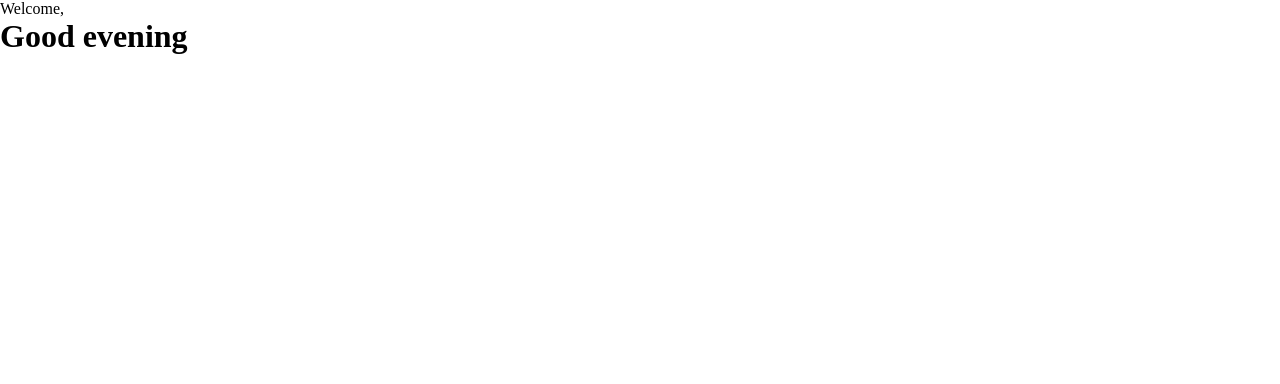
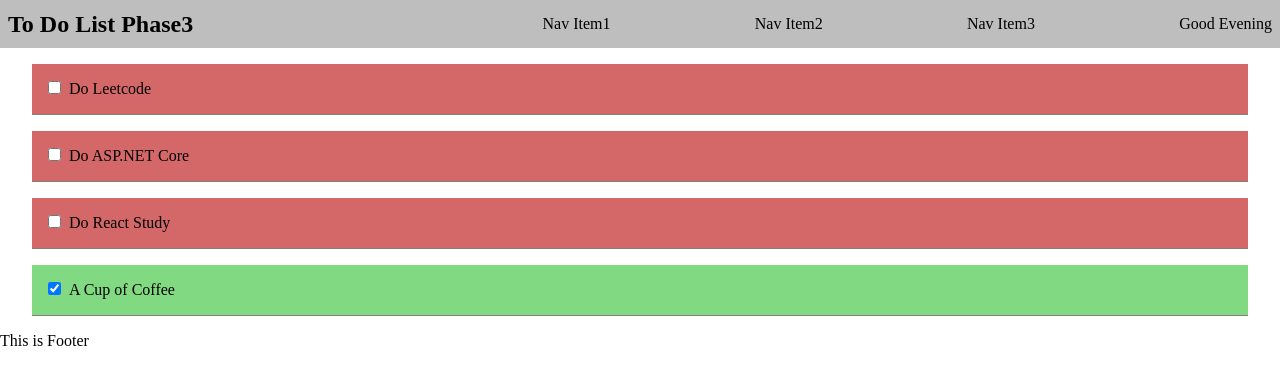
Before and after one commit to jhpp114/Front_End_CSS, a React (Create React App) app in the folder reactTutorial/my-app/: page / in a window 1280 px wide. Shown: the top 384 px of the page. Built offline with nearby package versions, Linux system fonts and the light colour scheme.

Commit message:
todo phase4

```diff
--- /dev/null
+++ b/reactTutorial/my-app/src/components/class/State.js
@@ -0,0 +1,19 @@
+import React from 'react'
+
+class State extends React.Component {
+    constructor() {
+        super();
+        this.state = {
+            answer: "Yes"
+        }
+    }
+    render() {
+        return (
+            <div>
+                <p>Do you have any question? {this.state.answer}</p>
+            </div>
+        )
+    }
+}
+
+export default State
--- /dev/null
+++ b/reactTutorial/my-app/src/components/class/StateInOut.js
@@ -0,0 +1,19 @@
+import React from 'react'
+
+class StateInOut extends React.Component {
+    constructor() {
+        super();
+        this.state = {
+            isLoggedin: true
+        };
+    }
+    render() {
+        console.log(this.state.isLoggedin);
+        return (
+            <div>
+                <h1>You are currently {this.state.isLoggedin? 'in':'out'}</h1>
+            </div>
+        )
+    }
+}
+export default StateInOut
--- /dev/null
+++ b/reactTutorial/my-app/src/components/class/StatePrac.js
@@ -0,0 +1,20 @@
+import React from 'react'
+
+class StatePrac extends React.Component {
+    constructor() {
+        super();
+        this.state = {
+            name: "Park Jun Hyung"
+        ,   age: 27
+        };
+    }
+    render() {
+        return (
+            <div>
+                <h1>{this.state.name}</h1>
+                <p>{this.state.age} years old</p>
+            </div>
+        )
+    }
+}
+export default StatePrac
--- a/reactTutorial/my-app/src/components/main/TodoList.js
+++ b/reactTutorial/my-app/src/components/main/TodoList.js
@@ -3,21 +3,46 @@ import TodoItem from './TodoItem'
 import todoData from './todoData'
 import '../../App.css'
 
-const TodoList = () => {
-    const listsOfTodo = todoData.map( (todo) => {
+class TodoList extends React.Component {
+    constructor() {
+        super();
+        this.state = {
+            todoJson: todoData
+        }
+    }
+    render() {
+        const todos = this.state.todoJson.map( (todo) => {
             return (
             <TodoItem
-                key = {todo.id}
-                content = {todo.text}
-                isComplete = {todo.completed}
+                key={todo.id}
+                content={todo.text}
+                isComplete={todo.completed}
             />
             )
-    })
+        });
         return (
             <ul className="todo_Container">
-            {listsOfTodo}
+                {todos}
             </ul>
         )
     }
+}
+
+// const TodoList = () => {
+//     const listsOfTodo = todoData.map( (todo) => {
+//         return (
+//             <TodoItem
+//                 key = {todo.id}
+//                 content = {todo.text}
+//                 isComplete = {todo.completed}
+//             />
+//         )
+//     })
+//     return (
+//         <ul className="todo_Container">
+//             {listsOfTodo}
+//         </ul>
+//     )
+// }
 
 export default TodoList
--- a/reactTutorial/my-app/src/index.js
+++ b/reactTutorial/my-app/src/index.js
@@ -3,15 +3,18 @@ import ReactDOM from 'react-dom'
 import MyApp from './MyApp'
 
 const root = document.querySelector('#root');
-// ReactDOM.render(
-//   <MyApp/>
-// , root
-// )
+ReactDOM.render(
+  <MyApp/>
+, root
+)
+
 class App extends React.Component {
   render() {
     return (
       <div>
-        <Header/>
+        <Header
+          username = "Jun Park"
+        />
         <Greeting/>
       </div>
     )
@@ -50,7 +53,7 @@ class Greeting extends React.Component {
   }
 }
 
-ReactDOM.render(
-  <App/>
-, root
-)
+// ReactDOM.render(
+//   <MyApp/>
+// , root
+// )
```
Also changed, not shown: reactTutorial/my-app/src/MyApp.js (+6 -1 lines). Lines whose indentation alone changed are shown as unchanged.
